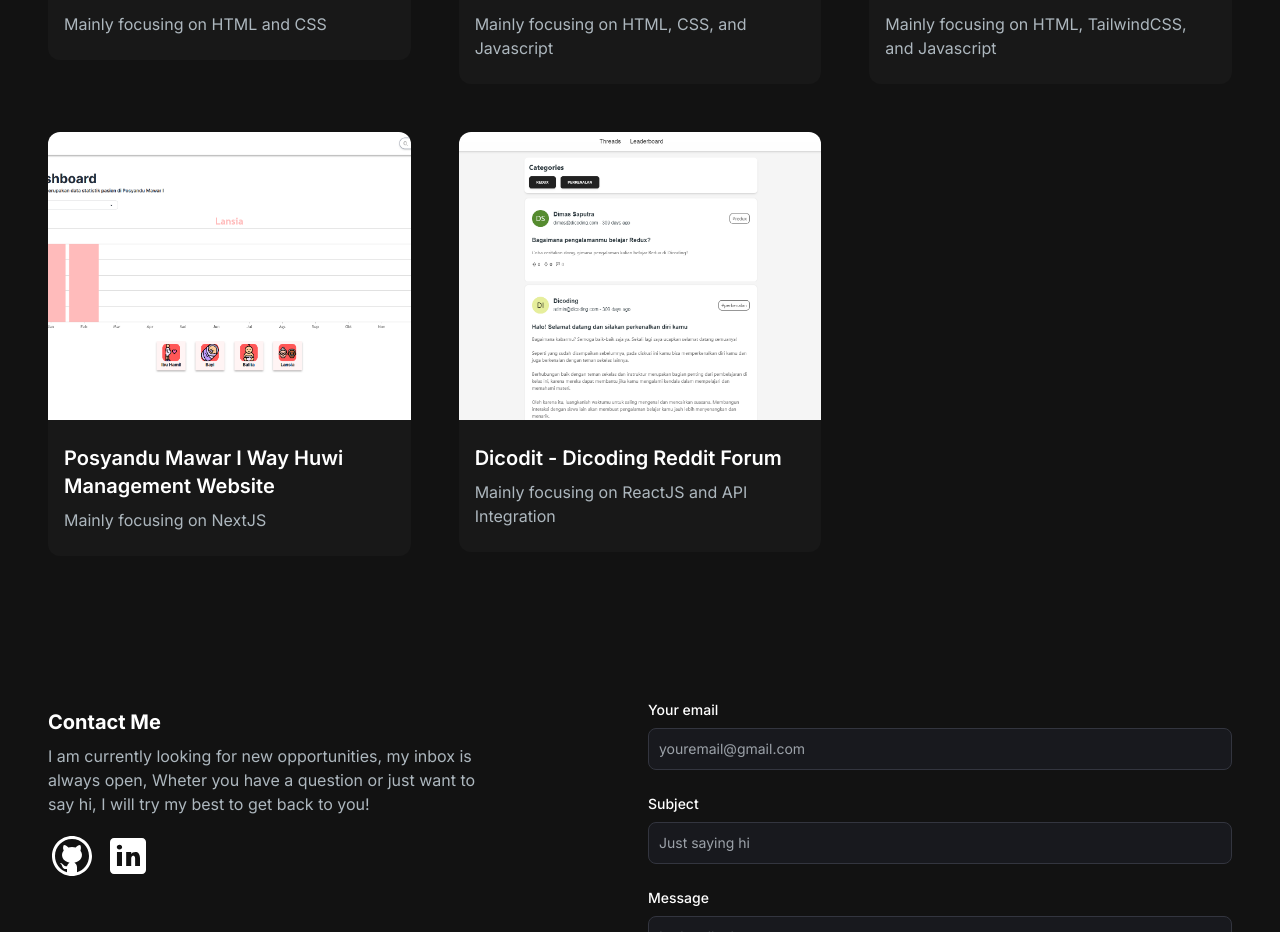
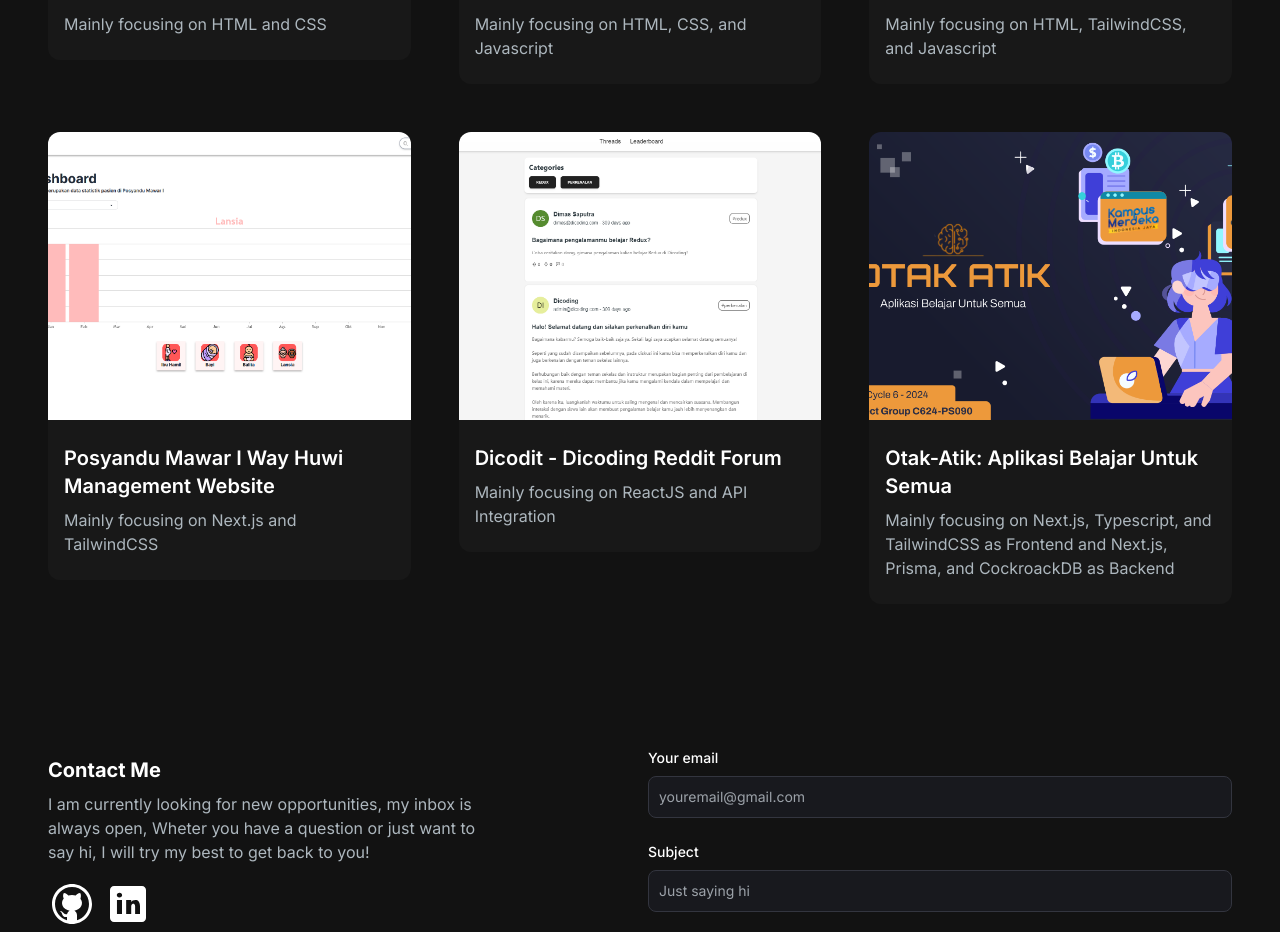
Before and after one commit to ryudhis/Portfolio, a Next.js app in the folder portfolio/: page / in a window 1280 px wide. Shown: the part 1781-2713 px from the top of the page. Built offline with nearby package versions, Linux system fonts and the light colour scheme.

Commit message:
Add new project

```diff
--- a/portfolio/src/app/components/ProjectsSection.jsx
+++ b/portfolio/src/app/components/ProjectsSection.jsx
@@ -34,7 +34,7 @@ const projectsData = [
   {
     id: 4,
     title: "Posyandu Mawar I Way Huwi Management Website",
-    description: "Mainly focusing on NextJS",
+    description: "Mainly focusing on Next.js and TailwindCSS",
     image: "/images/projects/4.png",
     tag: ["All", "Web"],
     gitUrl: "https://github.com/Kaben011201/TUBES_KAPITA_SELEKTA_09_2023",
@@ -48,6 +48,16 @@ const projectsData = [
     tag: ["All", "Web"],
     gitUrl: "https://github.com/ryudhis/dicodit",
     demoUrl: "https://dicodit.vercel.app/",
+  },
+  {
+    id: 6,
+    title: "Otak-Atik: Aplikasi Belajar Untuk Semua",
+    description:
+      "Mainly focusing on Next.js, Typescript, and TailwindCSS as Frontend and Next.js, Prisma, and CockroackDB as Backend",
+    image: "/images/projects/6.png",
+    tag: ["All", "Web"],
+    gitUrl: "https://github.com/ryudhis/Otak-Atik",
+    demoUrl: "https://Otak-Atik.vercel.app/",
   },
 ];
 
```
Also changed, not shown: portfolio/public/images/projects/6.png (added).
